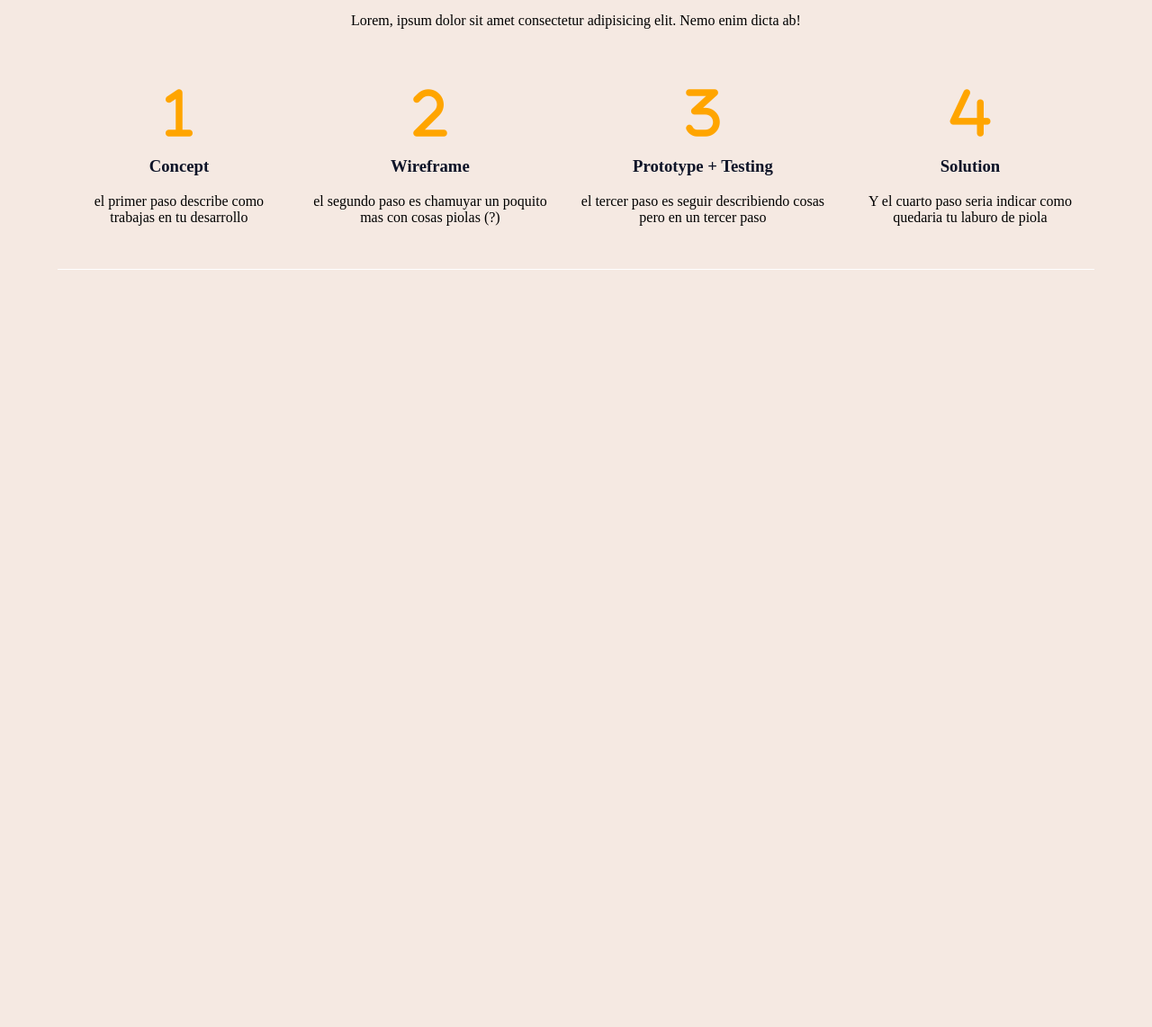
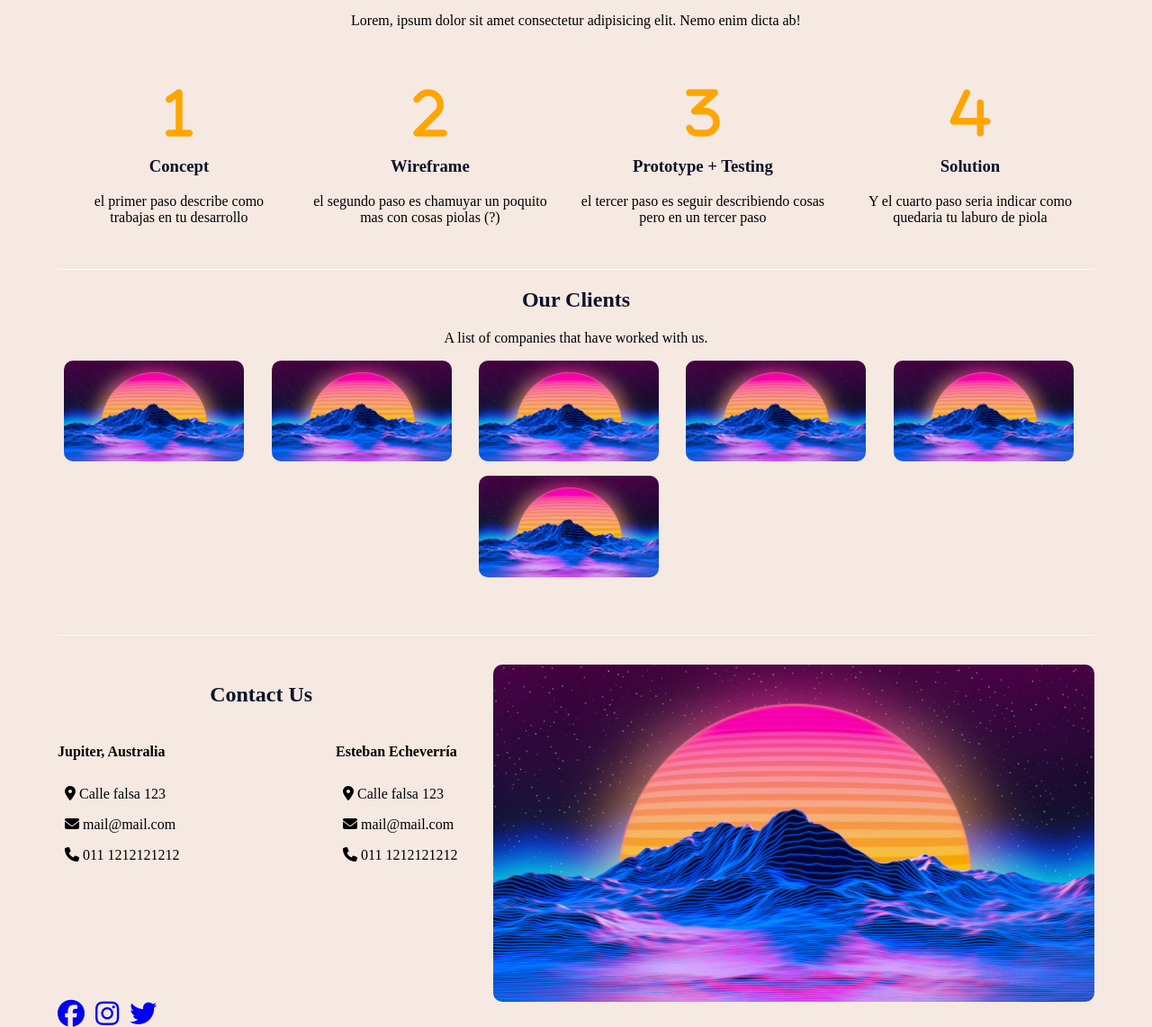
Before and after one commit to AmicucciStefano/Ejercicio-de-Nucba, a plain HTML site: page index.html in a window 1280 px wide. Shown: the part 1104-2246 px from the top of the page at 90% size. Before the commit the page ends 1404 px from the top, so only its background shows below. Drawn offline with Linux system fonts and the light colour scheme.

Commit message:
subo las ultimas partes del ejercicio

```diff
--- a/index.html
+++ b/index.html
@@ -37,7 +37,8 @@
     <section class="descripcion border">
         <p class="box descripcion-texto">Breve introduccion de tu empresa de desarrollo capturando la identidad en 3 o 4
             lineas. Contando a los potenciales clientes que tipo de experiencia obtendria si te eligen. Describir los
-            valores del equipo y los trabajos que te inspiran.</p>
+            valores del equipo y los trabajos que te inspiran.
+        </p>
     </section>
     <section>
         <div class="box border">
@@ -94,8 +95,53 @@
                     <p>Y el cuarto paso seria indicar como quedaria tu laburo de piola</p>
                 </div>
             </div>
-
         </div>
     </section>
+
+    <section>
+        <div class="box border">
+            <div class="texto">
+                <h2 class="title-adv">Our Clients</h2>
+                <p>A list of companies that have worked with us.
+                </p>
+            </div>
+            <div class="flexbox-img">
+                <img class="img-client" src="img/slot de imagen.jpg" alt="slot de imagen">
+                <img class="img-client" src="img/slot de imagen.jpg" alt="slot de imagen">
+                <img class="img-client" src="img/slot de imagen.jpg" alt="slot de imagen">
+                <img class="img-client" src="img/slot de imagen.jpg" alt="slot de imagen">
+                <img class="img-client" src="img/slot de imagen.jpg" alt="slot de imagen">
+                <img class="img-client" src="img/slot de imagen.jpg" alt="slot de imagen">
+            </div>
+        </div>
+    </section>
+    <footer class="box flexbox-footer">
+        <div class="brother-div-photo">
+            <h2 class="title-adv texto">Contact Us</h2>
+            <div class="flexbox-footer-contact">
+                <div>
+                    <h4>Jupiter, Australia</h4>
+                    <div class="info-contact"><i class="fa-solid fa-location-dot"></i> Calle falsa 123</div>
+                    <div class="info-contact"><i class="fa-solid fa-envelope"></i> mail@mail.com</div>
+                    <div class="info-contact"><i class="fa-solid fa-phone"></i> 011 1212121212</div>
+                </div>
+                <div>
+                    <h4>Esteban Echeverría</h4>
+                    <div class="info-contact"><i class="fa-solid fa-location-dot"></i> Calle falsa 123</div>
+                    <div class="info-contact"><i class="fa-solid fa-envelope"></i> mail@mail.com</div>
+                    <div class="info-contact"><i class="fa-solid fa-phone"></i> 011 1212121212</div>
+                </div>
+            </div>
+            <div class="social-Networks">
+                <a href="#"><i class="logos-contact fa-brands fa-facebook"></i></a>
+                <a href="#"><i class="logos-contact fa-brands fa-instagram"></i></a>
+                <a href="#"><i class="logos-contact fa-brands fa-twitter"></i></a>
+            </div>
+        </div>
+        <div>
+            <img class="image-map" src="img/slot de imagen.jpg" alt="slot de imagen">
+        </div>
+    </footer>
 </body>
+
 </html>
--- a/style.css
+++ b/style.css
@@ -124,6 +124,75 @@ h3, h2 {
     margin-left:1rem ;
 }
 
+.flexbox-img {
+    display: flex;
+    justify-content: space-around;
+    flex-wrap: wrap;
+    margin-bottom: 3rem;
+}
+
+.img-client {
+    width: 200px;
+    margin-right: 1rem;
+    margin-bottom: 1rem;
+    border-radius: 10px;
+}
+
+.flexbox-footer {
+    display: flex;
+    justify-content: space-between;
+    margin-top: 2rem;
+}
+
+.flexbox-footer-contact {
+    display: flex;
+    justify-content: space-between;
+}
+
+.brother-div-photo {
+    width: 50%;
+    margin-right: 2rem;
+}
+
+.image-map {
+    border-radius: 10px;
+}
+
+.info-contact {
+    padding: 0.5rem;
+}
+
+.social-Networks {
+    margin-top: 9rem;
+}
+
+.logos-contact {
+    font-size: 30px;
+    margin-right: 0.5rem
+}
+
+@media (max-width:1200px) {
+    .social-Networks {
+        margin-top: 4rem;
+    }
+}
+
+@media (max-width:1000px) {
+    .flexbox-footer {
+        display: block;
+        text-align: center;
+    }
+
+    .social-Networks {
+        text-align: center;
+        margin-top: 1rem;
+    }
+
+    .brother-div-photo {
+        width: 100%;
+    }
+}
+
 @media(max-width:776px) {
     .button-learn {
         margin-top: 1rem;
@@ -150,4 +219,8 @@ h3, h2 {
         padding-left: 0;
         margin-left: 10px;
     }
+
+    .photo {
+        min-width: 337px;
+    }
 }
```
Also changed, not shown: img/slot de imagen.jpg (added).
